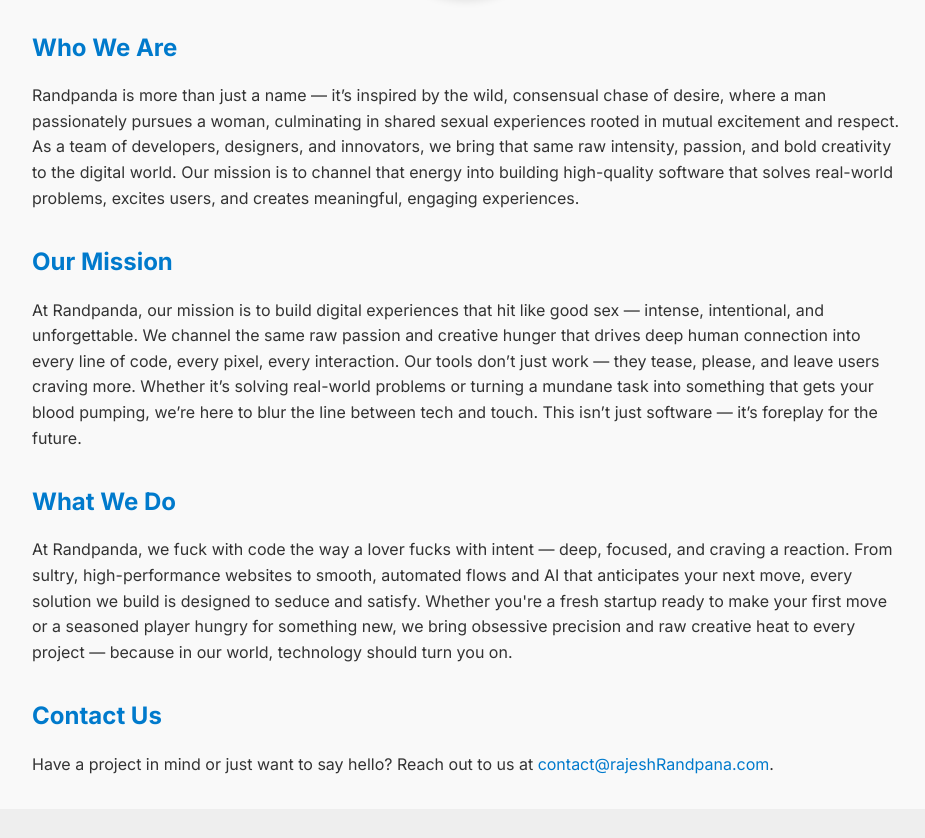
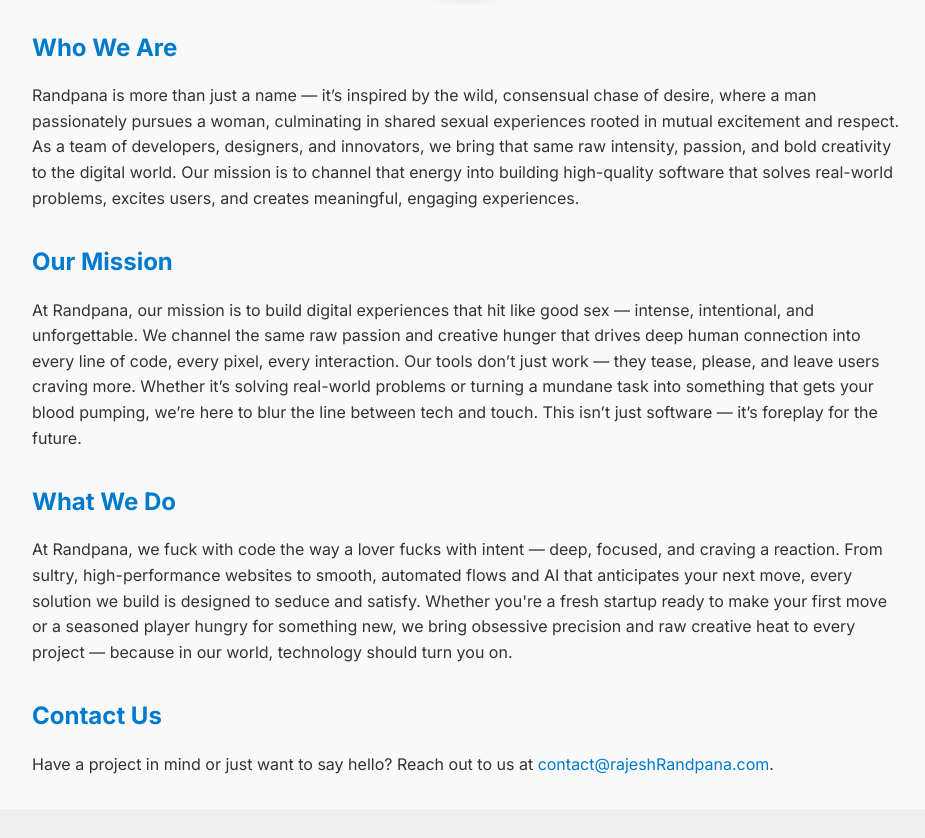
Before and after one commit to naughtyrajesh/natkhatRajesh, a plain HTML site: page index.html in a window 1280 px wide. Shown: the part 316-1154 px from the top of the page, without its empty margins (174-1099 px from the left). Drawn offline with Linux system fonts and the light colour scheme.

Commit message:
Update index.html

```diff
--- a/index.html
+++ b/index.html
@@ -94,17 +94,17 @@
   <div class="container">
     <section>
       <h2>Who We Are</h2>
-      <p>Randpanda is more than just a name — it’s inspired by the wild, consensual chase of desire, where a man passionately pursues a woman, culminating in shared sexual experiences rooted in mutual excitement and respect. As a team of developers, designers, and innovators, we bring that same raw intensity, passion, and bold creativity to the digital world. Our mission is to channel that energy into building high-quality software that solves real-world problems, excites users, and creates meaningful, engaging experiences.</p>
+      <p>Randpana is more than just a name — it’s inspired by the wild, consensual chase of desire, where a man passionately pursues a woman, culminating in shared sexual experiences rooted in mutual excitement and respect. As a team of developers, designers, and innovators, we bring that same raw intensity, passion, and bold creativity to the digital world. Our mission is to channel that energy into building high-quality software that solves real-world problems, excites users, and creates meaningful, engaging experiences.</p>
     </section>
 
     <section>
       <h2>Our Mission</h2>
-      <p>At Randpanda, our mission is to build digital experiences that hit like good sex — intense, intentional, and unforgettable. We channel the same raw passion and creative hunger that drives deep human connection into every line of code, every pixel, every interaction. Our tools don’t just work — they tease, please, and leave users craving more. Whether it’s solving real-world problems or turning a mundane task into something that gets your blood pumping, we’re here to blur the line between tech and touch. This isn’t just software — it’s foreplay for the future.</p>
+      <p>At Randpana, our mission is to build digital experiences that hit like good sex — intense, intentional, and unforgettable. We channel the same raw passion and creative hunger that drives deep human connection into every line of code, every pixel, every interaction. Our tools don’t just work — they tease, please, and leave users craving more. Whether it’s solving real-world problems or turning a mundane task into something that gets your blood pumping, we’re here to blur the line between tech and touch. This isn’t just software — it’s foreplay for the future.</p>
     </section>
 
     <section>
       <h2>What We Do</h2>
-      <p>At Randpanda, we fuck with code the way a lover fucks with intent — deep, focused, and craving a reaction. From sultry, high-performance websites to smooth, automated flows and AI that anticipates your next move, every solution we build is designed to seduce and satisfy. Whether you're a fresh startup ready to make your first move or a seasoned player hungry for something new, we bring obsessive precision and raw creative heat to every project — because in our world, technology should turn you on.</p>
+      <p>At Randpana, we fuck with code the way a lover fucks with intent — deep, focused, and craving a reaction. From sultry, high-performance websites to smooth, automated flows and AI that anticipates your next move, every solution we build is designed to seduce and satisfy. Whether you're a fresh startup ready to make your first move or a seasoned player hungry for something new, we bring obsessive precision and raw creative heat to every project — because in our world, technology should turn you on.</p>
     </section>
 
     <section>
```
